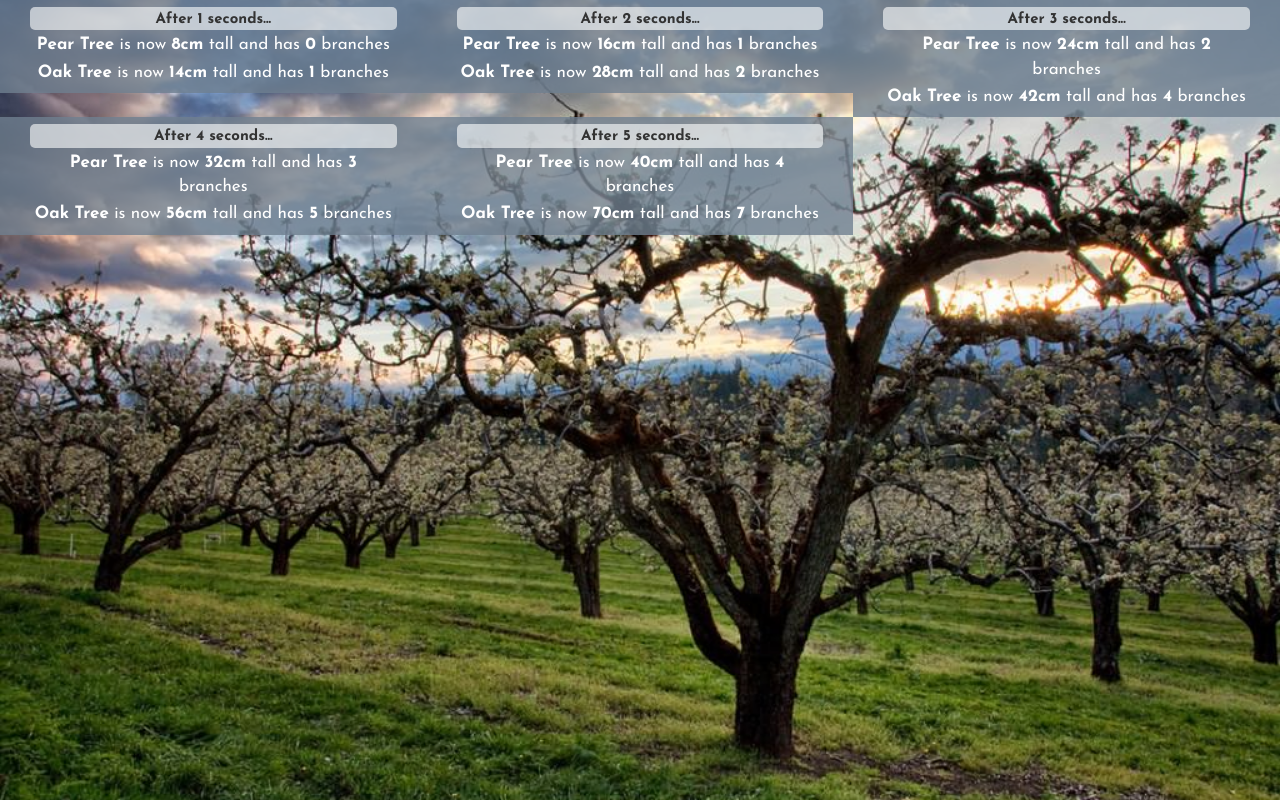
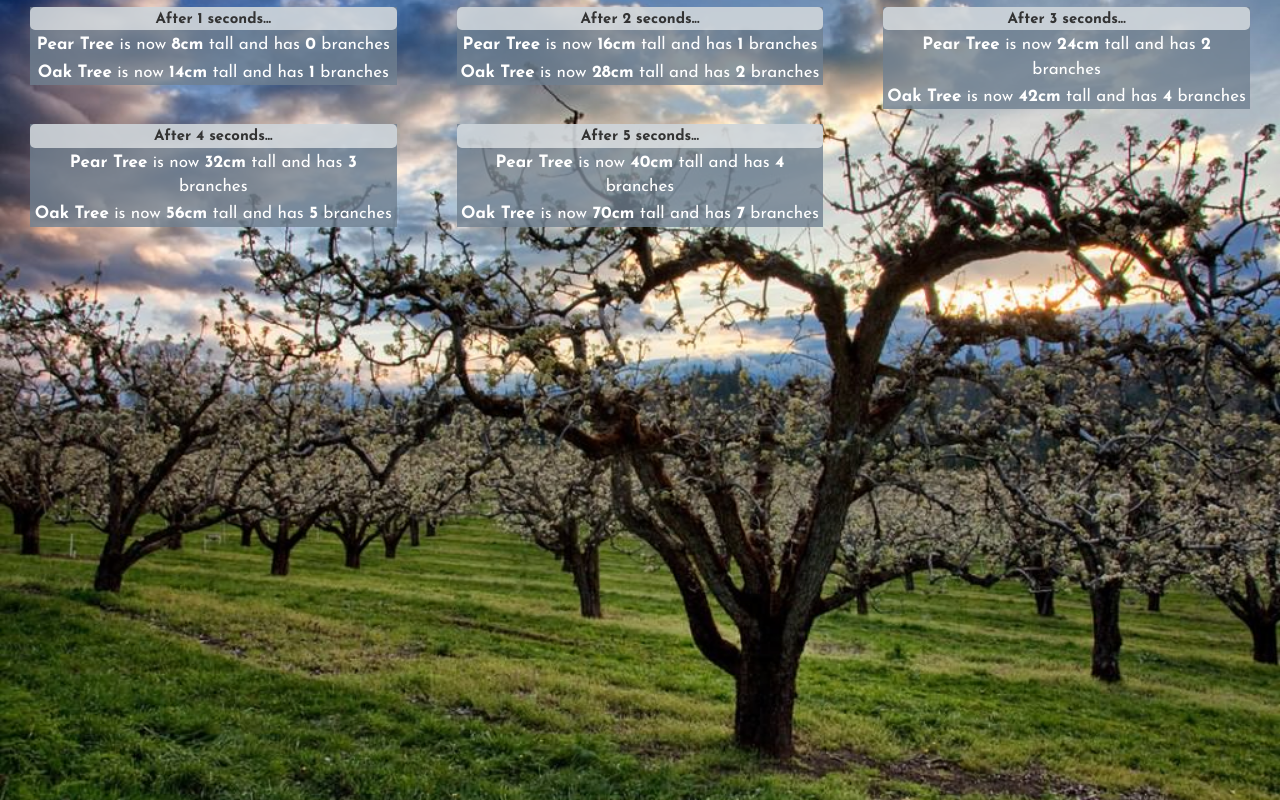
Before and after one commit to morecallan/MJD-exercise-orchard-simulator, a website: page index.html in a window 1280 px wide. Drawn offline with nearby package versions, Linux system fonts and the light colour scheme.

Commit message:
completed styling

```diff
--- a/javascripts/main.js
+++ b/javascripts/main.js
@@ -94,10 +94,10 @@ function growMyTrees() {
 // Also output the current height of each tree and how many branches it has to the DOM.
 function showMyTrees() {
     var buildstring = "";
-    buildstring += `<div class="col-md-4">`
+    buildstring += `<div class="col-md-4"><div class="card">`
     buildstring += `<p class="timeP">After ${timesGrown} seconds...</p>`
     buildstring += `<p class="pearTree"><b>Pear Tree</b> is now <b>${PearTree.height}cm</b> tall and has <b>${PearTree.branches}</b> branches</p>`;
     buildstring += `<p class="oakTree"><b>Oak Tree</b> is now <b>${OakTree.height}cm</b> tall and has <b>${OakTree.branches}</b> branches</p>`;
-    buildstring += `<div>`
+    buildstring += `</div></div>`
     output.append(buildstring);
 }
--- a/main.css
+++ b/main.css
@@ -5,12 +5,15 @@ body {
     font-family: 'Josefin Sans', sans-serif;
 }
 
-.col-md-4 {
-    background: rgba(112, 128, 144, .8);
+.col-md-4{
     border-left: 15px solid transparent;
     border-right: 15px solid transparent;
     border-top: 7px solid transparent;
     border-bottom: 5px solid transparent;
+}
+
+.card {
+    background: rgba(112, 128, 144, .8);
 }
 
 .timeP {
```
